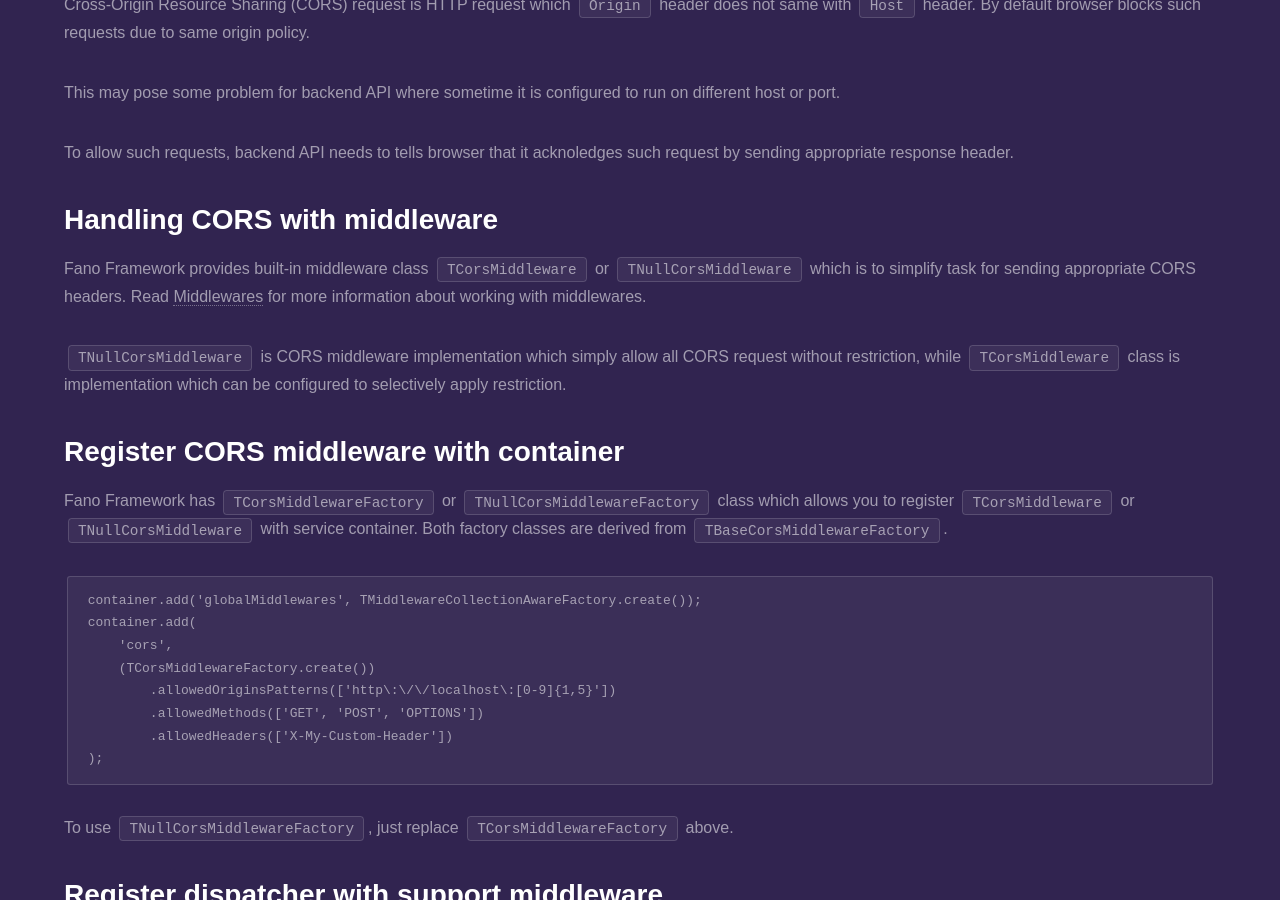
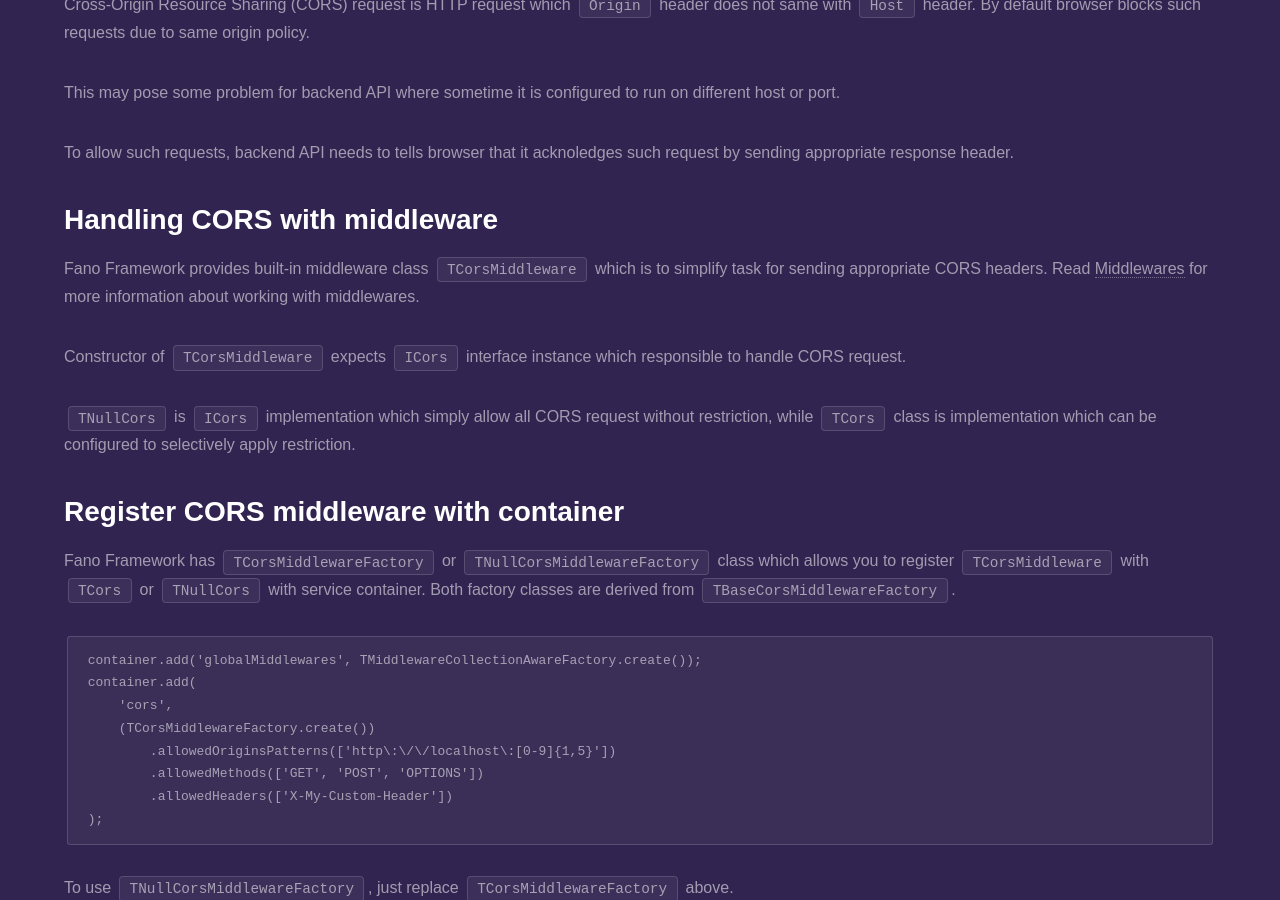
Before and after one commit to fanoframework/fanoframework.github.io, a Jekyll site: the page built from security/handling-cors/index.md, in a window 1280 px wide and 900 px high, scrolled down 359 px. Built offline with Jekyll 4.4.1, drawn with Linux system fonts in a browser that asks for light colours; our own code applies the rules of GitHub Pages for plain Markdown files.

Commit message:
fix content about cors

````diff
--- a/security/handling-cors/index.md
+++ b/security/handling-cors/index.md
@@ -18,15 +18,16 @@
 
 ## Handling CORS with middleware
 
-Fano Framework provides built-in middleware class `TCorsMiddleware` or
-`TNullCorsMiddleware` which is to simplify task for sending appropriate CORS headers. Read [Middlewares](/middlewares) for more information about working with middlewares.
+Fano Framework provides built-in middleware class `TCorsMiddleware` which is to simplify task for sending appropriate CORS headers. Read [Middlewares](/middlewares) for more information about working with middlewares.
 
-`TNullCorsMiddleware` is CORS middleware implementation which simply allow all CORS request without restriction, while `TCorsMiddleware` class is implementation which can be configured to selectively apply restriction.
+Constructor of `TCorsMiddleware` expects `ICors` interface instance which responsible to handle CORS request.
+
+`TNullCors` is `ICors` implementation which simply allow all CORS request without restriction, while `TCors` class is implementation which can be configured to selectively apply restriction.
 
 ## Register CORS middleware with container
 
 Fano Framework has `TCorsMiddlewareFactory` or `TNullCorsMiddlewareFactory` class
-which allows you to register `TCorsMiddleware` or `TNullCorsMiddleware` with service container.
+which allows you to register `TCorsMiddleware` with `TCors` or `TNullCors` with service container.
 Both factory classes are derived from `TBaseCorsMiddlewareFactory`.
 
 ```
````
Also changed, not shown: database/index.md (+2 -0 lines), scaffolding-with-fano-cli/index.md (+1 -1 lines).
